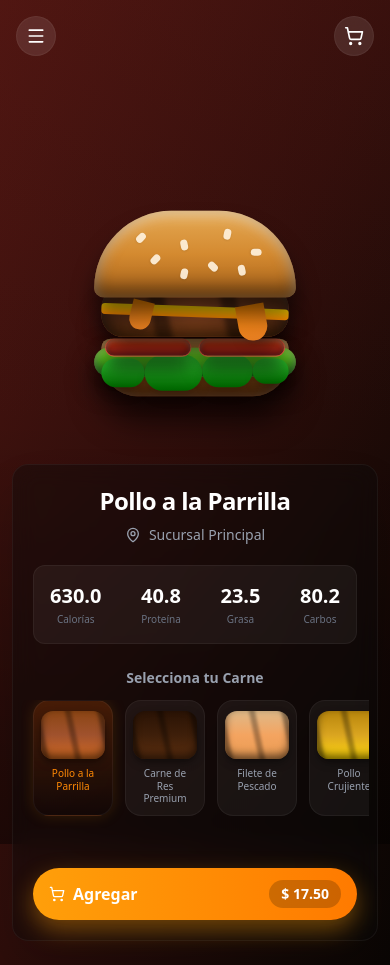
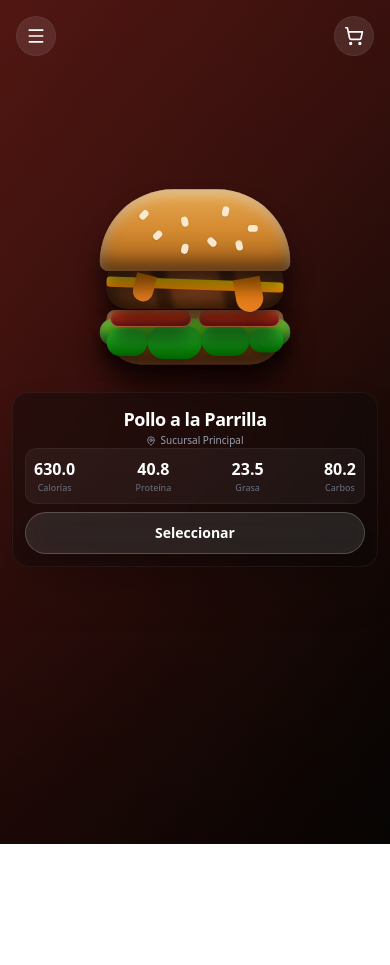
Before and after one commit to reninn34-arch/menu-interactivo, a React (Vite) app: page / in a window 390 px wide. After the commit the page ends 844 px from the top, so only its background shows below. Built offline with nearby package versions, Linux system fonts and the light colour scheme.

Commit message:
Optimizar vista móvil para selector de carnes: aumentar hamburguesa, compactar espacios y mejorar visibilidad de botones

```diff
--- a/src/App.tsx
+++ b/src/App.tsx
@@ -28,6 +28,8 @@ export default function App() {
   const [showAdmin, setShowAdmin] = useState(false);
   const [showCart, setShowCart] = useState(false);
   const [showSidebar, setShowSidebar] = useState(false);
+  const [showMeatSelector, setShowMeatSelector] = useState(false);
+  const [meatSelected, setMeatSelected] = useState(false);
 
   // Solo permitir acceso al admin si está autenticado
   const handleAdminAccess = () => {
@@ -214,14 +216,14 @@ export default function App() {
         </header>
 
         {/* Contenido principal */}
-        <main className="flex-1 max-w-7xl mx-auto w-full px-3 sm:px-6 pb-6 sm:pb-8 relative">
+        <main className="flex-1 max-w-7xl mx-auto w-full px-3 sm:px-6 pb-2 sm:pb-8 relative">
           {/* Vista de Hamburguesas */}
           {selectedCategoryId === 'burgers' && selectedProduct ? (
-            <div className="flex flex-col lg:flex-row items-center justify-center gap-6 lg:gap-8 xl:gap-16">
+            <div className="flex flex-col lg:flex-row items-center justify-center gap-0 lg:gap-8 xl:gap-16">
               {/* Burger Visualization */}
-              <div className="w-full lg:w-1/2 relative flex flex-col items-center justify-center py-6 lg:py-8 z-10 min-h-[350px] lg:min-h-[400px]">
+              <div className="w-full lg:w-1/2 relative flex flex-col items-center justify-end py-0 lg:py-8 z-10 min-h-[160px] lg:min-h-[400px]">
                 <Burger
-                  isCollapsed={isCollapsed}
+                  isCollapsed={!showMeatSelector}
                   product={selectedProduct}
                   selectedMeat={selectedMeat}
                   direction={direction}
@@ -230,17 +232,17 @@ export default function App() {
               </div>
 
               {/* Info Panel */}
-              <div className="w-full lg:w-1/2 flex flex-col z-20 bg-[#0A0A0A]/40 lg:bg-transparent p-5 sm:p-6 lg:p-0 rounded-2xl lg:rounded-[2rem] backdrop-blur-md border border-white/5 lg:border-none shadow-2xl lg:shadow-none">
+              <div className="w-full lg:w-1/2 flex flex-col z-20 bg-[#0A0A0A]/40 lg:bg-transparent p-3 sm:p-4 lg:p-0 rounded-2xl lg:rounded-[2rem] backdrop-blur-md border border-white/5 lg:border-none shadow-2xl lg:shadow-none">
                 <motion.div
                   key={selectedMeat.id + '-title'}
                   initial={{ opacity: 0, y: 10 }}
                   animate={{ opacity: 1, y: 0 }}
                   transition={{ duration: 0.4 }}
-                  className="mb-5 lg:mb-6 xl:mb-8 text-center lg:text-left"
+                  className="mb-0 lg:mb-4 text-center lg:text-left"
                 >
-                  <h1 className="text-2xl sm:text-3xl lg:text-4xl xl:text-5xl font-bold mb-2 lg:mb-3 tracking-tight">{selectedMeat.name}</h1>
-                  <div className="flex items-center justify-center lg:justify-start gap-2 text-gray-400 text-sm lg:text-base">
-                    <MapPin className="w-4 h-4" />
+                  <h1 className="text-lg sm:text-xl lg:text-4xl xl:text-5xl font-bold mb-0 lg:mb-3 tracking-tight">{selectedMeat.name}</h1>
+                  <div className="flex items-center justify-center lg:justify-start gap-1 text-gray-400 text-[10px] lg:text-base">
+                    <MapPin className="w-2.5 h-2.5 lg:w-4 lg:h-4" />
                     <span>Sucursal Principal</span>
                   </div>
                 </motion.div>
@@ -257,22 +259,77 @@ export default function App() {
                   shortName: selectedMeat.name,
                 }} />
 
-                <div className="mb-6">
-                  <h3 className="text-sm font-semibold text-gray-400 mb-3 text-center lg:text-left">Selecciona tu Carne</h3>
+                {/* Botón Seleccionar con estilo glass */}
+                {!showMeatSelector && !meatSelected && (
+                  <motion.button
+                    initial={{ opacity: 0, y: 20 }}
+                    animate={{ opacity: 1, y: 0 }}
+                    transition={{ delay: 0.3 }}
+                    onClick={() => {
+                      setShowMeatSelector(true);
+                    }}
+                    className="w-full mt-1 lg:mt-6 px-6 py-2.5 lg:py-4 bg-white/10 backdrop-blur-md border border-white/20 rounded-full text-white font-semibold hover:bg-white/20 transition-all shadow-lg hover:shadow-xl text-sm lg:text-lg"
+                  >
+                    Seleccionar
+                  </motion.button>
+                )}
+
+                {/* Botón Agregar (después de elegir) */}
+                {!showMeatSelector && meatSelected && (
+                  <motion.button
+                    initial={{ opacity: 0, y: 20 }}
+                    animate={{ opacity: 1, y: 0 }}
+                    transition={{ delay: 0.3 }}
+                    whileHover={{ scale: 1.02 }}
+                    whileTap={{ scale: 0.98 }}
+                    onClick={() => {
+                      addItem(selectedProduct, selectedMeat, undefined, 1);
+                      setShowCart(true);
+                      setMeatSelected(false);
+                    }}
+                    className="w-full mt-1 lg:mt-6 bg-gradient-to-r from-orange-500 to-orange-600 rounded-full py-2.5 lg:py-4 px-6 text-white font-bold hover:from-orange-600 hover:to-orange-700 transition-all shadow-lg hover:shadow-xl flex items-center justify-center gap-2 text-sm lg:text-lg"
+                  >
+                    <ShoppingCart className="w-4 h-4 lg:w-5 lg:h-5" />
+                    Agregar al Carrito
+                  </motion.button>
+                )}
+
+                <AnimatePresence>
+                  {showMeatSelector && (
+                    <motion.div
+                      initial={{ opacity: 0, y: -10 }}
+                      animate={{ opacity: 1, y: 0 }}
+                      exit={{ opacity: 0, y: -10 }}
+                      transition={{ duration: 0.3 }}
+                      className="mb-2 lg:mb-6"
+                    >
+                      <h3 className="text-xs font-semibold text-gray-400 mb-1 lg:mb-3 text-center lg:text-left">Selecciona tu Carne</h3>
                       <MeatSelector
                         meats={meats}
                         selectedIndex={meatIndex}
                         onSelect={handleMeatChange}
                       />
-                </div>
+                    </motion.div>
+                  )}
+                </AnimatePresence>
 
-                <OrderButton
-                  price={selectedProduct.price + selectedMeat.price}
-                  onOrder={() => {
-                    addItem(selectedProduct, selectedMeat, undefined, 1);
-                    setShowCart(true);
+                {showMeatSelector && (
+                  <motion.button
+                    initial={{ opacity: 0, y: 10 }}
+                    animate={{ opacity: 1, y: 0 }}
+                    whileHover={{ scale: 1.02 }}
+                    whileTap={{ scale: 0.98 }}
+                    transition={{ type: 'spring', stiffness: 400, damping: 17 }}
+                    onClick={() => {
+                      setShowMeatSelector(false);
+                      setMeatSelected(true);
                     }}
-                />
+                    className="w-full bg-gradient-to-r from-[#FF9F0A] to-[#FF7A00] text-white rounded-full py-2 sm:py-2.5 lg:py-4 px-4 sm:px-6 lg:px-8 flex items-center justify-center font-bold text-sm sm:text-base lg:text-xl shadow-[0_10px_25px_rgba(255,159,10,0.4)] relative overflow-hidden"
+                  >
+                    <div className="absolute inset-0 bg-gradient-to-r from-transparent via-white/10 to-transparent translate-x-[-100%] hover:translate-x-[100%] transition-transform duration-[1.5s]" />
+                    <span className="relative z-10">Elegir</span>
+                  </motion.button>
+                )}
               </div>
             </div>
           ) : showInteractiveView && selectedProduct ? (
--- a/src/components/MeatSelector.tsx
+++ b/src/components/MeatSelector.tsx
@@ -9,7 +9,7 @@ interface MeatSelectorProps {
 
 export const MeatSelector = ({ meats, selectedIndex, onSelect }: MeatSelectorProps) => {
   return (
-    <div className="flex gap-3 sm:gap-4 overflow-x-auto pb-3 sm:pb-4 scrollbar-hide snap-x mb-4 sm:mb-6 lg:mb-8 -mx-3 px-3 sm:-mx-6 sm:px-6 lg:mx-0 lg:px-0">
+    <div className="flex gap-2 sm:gap-3 overflow-x-auto pb-2 sm:pb-3 scrollbar-hide snap-x mb-2 sm:mb-4 lg:mb-6 -mx-3 px-3 sm:-mx-6 sm:px-6 lg:mx-0 lg:px-0">
       {meats.map((meat, idx) => (
         <motion.button
           key={meat.id}
@@ -17,13 +17,13 @@ export const MeatSelector = ({ meats, selectedIndex, onSelect }: MeatSelectorPro
           whileTap={{ scale: 0.95 }}
           whileHover={{ scale: 1.05 }}
           transition={{ type: 'spring', stiffness: 400, damping: 17 }}
-          className={`flex flex-col items-center gap-2 sm:gap-3 min-w-[80px] sm:min-w-[90px] lg:min-w-[100px] p-2.5 sm:p-3 lg:p-4 rounded-2xl sm:rounded-[24px] border border-white/5 transition-all snap-center ${
+          className={`flex flex-col items-center gap-1.5 sm:gap-2 min-w-[60px] sm:min-w-[85px] lg:min-w-[100px] p-2 sm:p-3 lg:p-4 rounded-xl sm:rounded-2xl border border-white/5 transition-all snap-center ${
             selectedIndex === idx
               ? 'bg-gradient-to-b from-orange-500/20 to-transparent border-orange-500/50 shadow-[0_0_15px_rgba(255,159,10,0.15)]'
               : 'bg-white/5 hover:bg-white/10'
           }`}
         >
-          <div className="w-16 h-12 sm:w-20 sm:h-14 lg:w-24 lg:h-16 flex items-center justify-center relative">
+          <div className="w-12 h-9 sm:w-18 sm:h-13 lg:w-24 lg:h-16 flex items-center justify-center relative">
             {meat.image ? (
               <img
                 src={meat.image}
@@ -41,7 +41,7 @@ export const MeatSelector = ({ meats, selectedIndex, onSelect }: MeatSelectorPro
               </div>
             )}
           </div>
-          <span className={`text-[10px] sm:text-[11px] lg:text-xs font-medium text-center leading-tight ${selectedIndex === idx ? 'text-orange-400' : 'text-gray-400'}`}>
+          <span className={`text-[9px] sm:text-[10px] lg:text-xs font-medium text-center leading-tight ${selectedIndex === idx ? 'text-orange-400' : 'text-gray-400'}`}>
             {meat.shortName}
           </span>
         </motion.button>
--- a/src/components/NutritionalInfo.tsx
+++ b/src/components/NutritionalInfo.tsx
@@ -12,23 +12,23 @@ export const NutritionalInfo = ({ meat }: NutritionalInfoProps) => {
       initial={{ opacity: 0, scale: 0.95 }}
       animate={{ opacity: 1, scale: 1 }}
       transition={{ duration: 0.4, delay: 0.1 }}
-      className="flex justify-between lg:justify-start lg:gap-12 mb-6 sm:mb-8 lg:mb-10 bg-white/5 p-4 sm:p-5 rounded-xl sm:rounded-2xl lg:bg-transparent lg:p-0 border border-white/5 lg:border-none"
+      className="flex justify-between lg:justify-start lg:gap-12 mb-1 lg:mb-10 bg-white/5 p-2 sm:p-3 rounded-xl sm:rounded-2xl lg:bg-transparent lg:p-0 border border-white/5 lg:border-none"
     >
       <div className="flex flex-col items-center lg:items-start">
-        <span className="text-xl sm:text-2xl lg:text-3xl font-bold">{meat.calories.toFixed(1)}</span>
-        <span className="text-[10px] sm:text-xs lg:text-sm text-gray-500 font-medium mt-0.5 sm:mt-1">Calorías</span>
+        <span className="text-base sm:text-xl lg:text-3xl font-bold">{meat.calories.toFixed(1)}</span>
+        <span className="text-[9px] sm:text-xs lg:text-sm text-gray-500 font-medium">Calorías</span>
       </div>
       <div className="flex flex-col items-center lg:items-start">
-        <span className="text-xl sm:text-2xl lg:text-3xl font-bold">{meat.protein.toFixed(1)}</span>
-        <span className="text-[10px] sm:text-xs lg:text-sm text-gray-500 font-medium mt-0.5 sm:mt-1">Proteína</span>
+        <span className="text-base sm:text-xl lg:text-3xl font-bold">{meat.protein.toFixed(1)}</span>
+        <span className="text-[9px] sm:text-xs lg:text-sm text-gray-500 font-medium">Proteína</span>
       </div>
       <div className="flex flex-col items-center lg:items-start">
-        <span className="text-xl sm:text-2xl lg:text-3xl font-bold">{meat.fat.toFixed(1)}</span>
-        <span className="text-[10px] sm:text-xs lg:text-sm text-gray-500 font-medium mt-0.5 sm:mt-1">Grasa</span>
+        <span className="text-base sm:text-xl lg:text-3xl font-bold">{meat.fat.toFixed(1)}</span>
+        <span className="text-[9px] sm:text-xs lg:text-sm text-gray-500 font-medium">Grasa</span>
       </div>
       <div className="flex flex-col items-center lg:items-start">
-        <span className="text-xl sm:text-2xl lg:text-3xl font-bold">{meat.carbs.toFixed(1)}</span>
-        <span className="text-[10px] sm:text-xs lg:text-sm text-gray-500 font-medium mt-0.5 sm:mt-1">Carbos</span>
+        <span className="text-base sm:text-xl lg:text-3xl font-bold">{meat.carbs.toFixed(1)}</span>
+        <span className="text-[9px] sm:text-xs lg:text-sm text-gray-500 font-medium">Carbos</span>
       </div>
     </motion.div>
   );
```
Also changed, not shown: src/components/Burger/Burger.tsx (+11 -13 lines), src/contexts/MenuContext.tsx (+27 -2 lines). Lines whose indentation alone changed are shown as unchanged.
